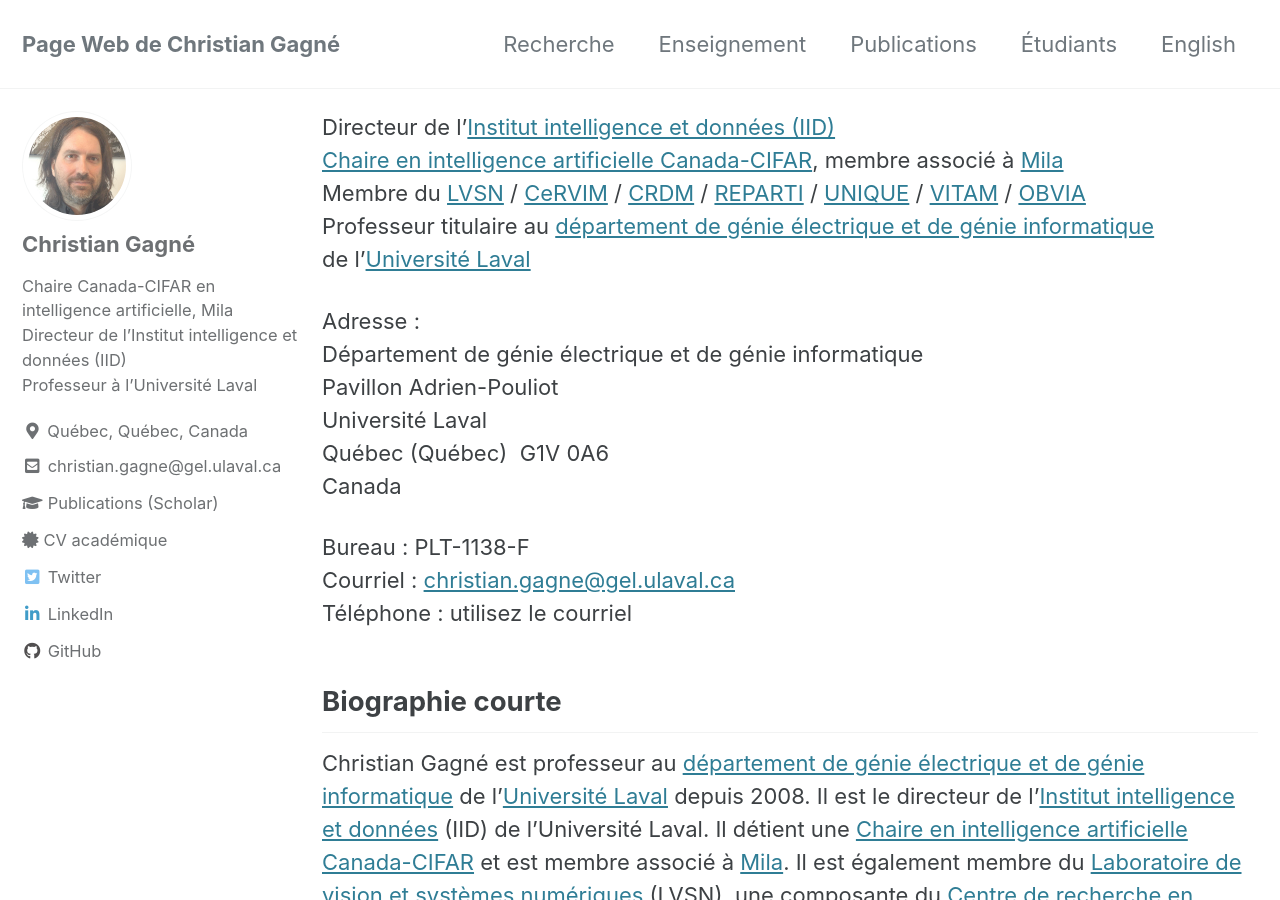
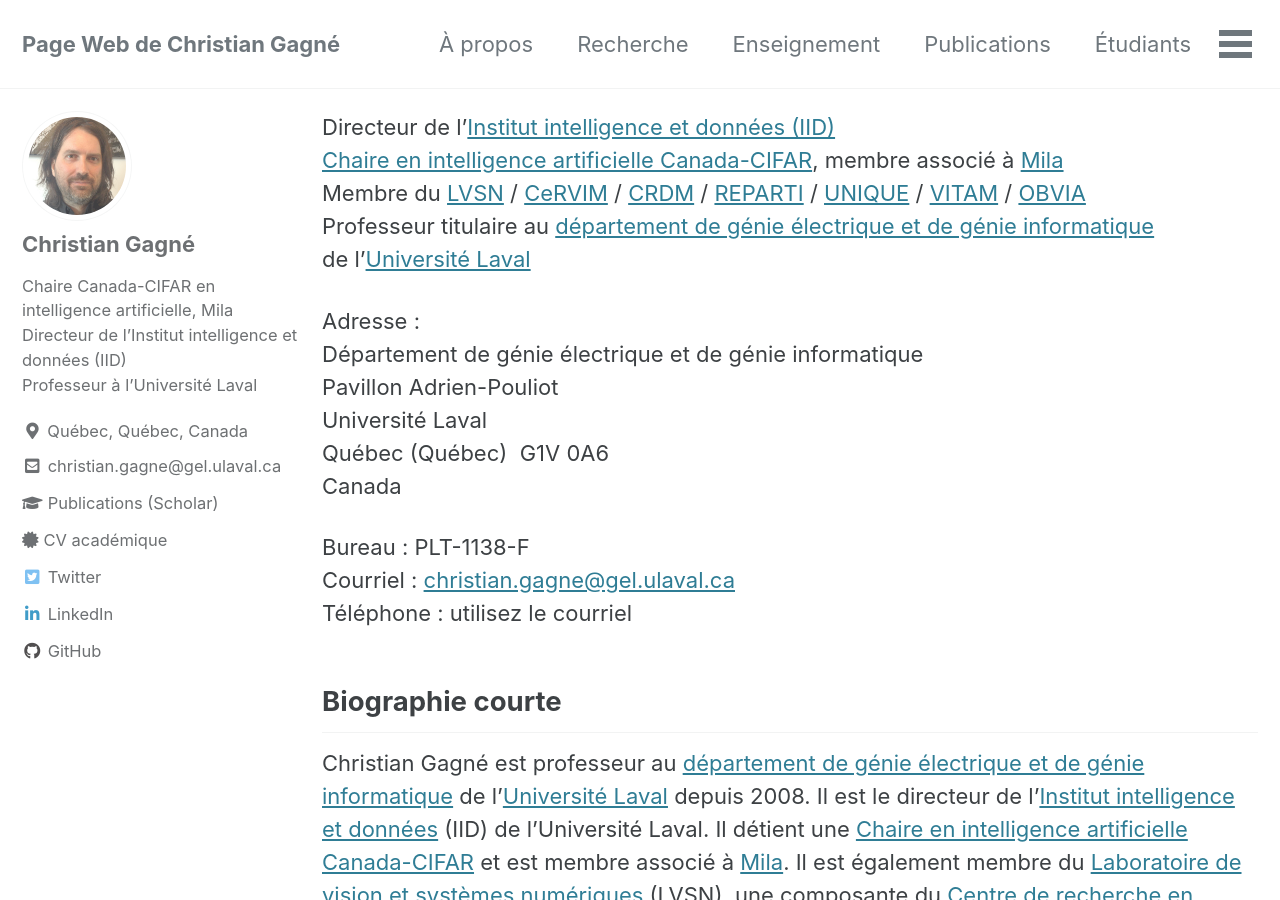
Before and after one commit to chgagne/chgagne.github.io, a Jekyll site: the page built from _pages/index.md, in a window 1280 px wide and 900 px high. Built offline with Jekyll 4.4.1, drawn with Linux system fonts in a browser that asks for light colours; cached includes are drawn as plain includes.

Commit message:
Correction navigation

```diff
--- a/_data/navigation.yml
+++ b/_data/navigation.yml
@@ -1,5 +1,7 @@
 # main links
 main:
+  - title: "À propos"
+    url: /
   - title: "Recherche"
     url: /recherche/
   - title: "Enseignement"
```
